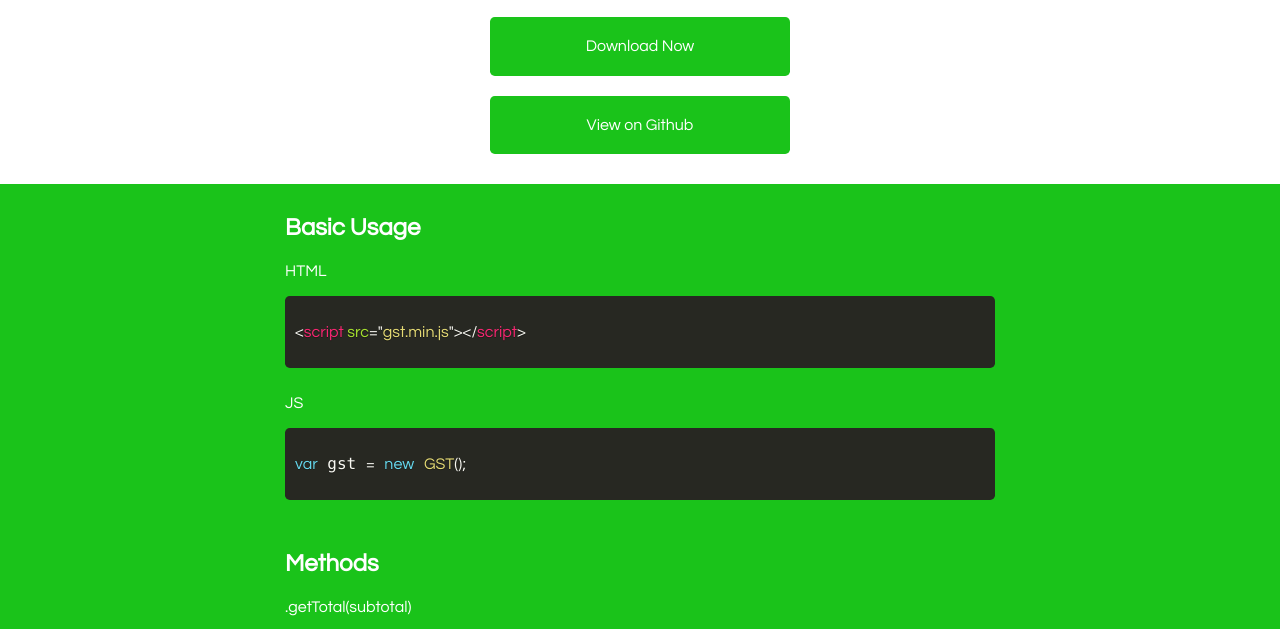
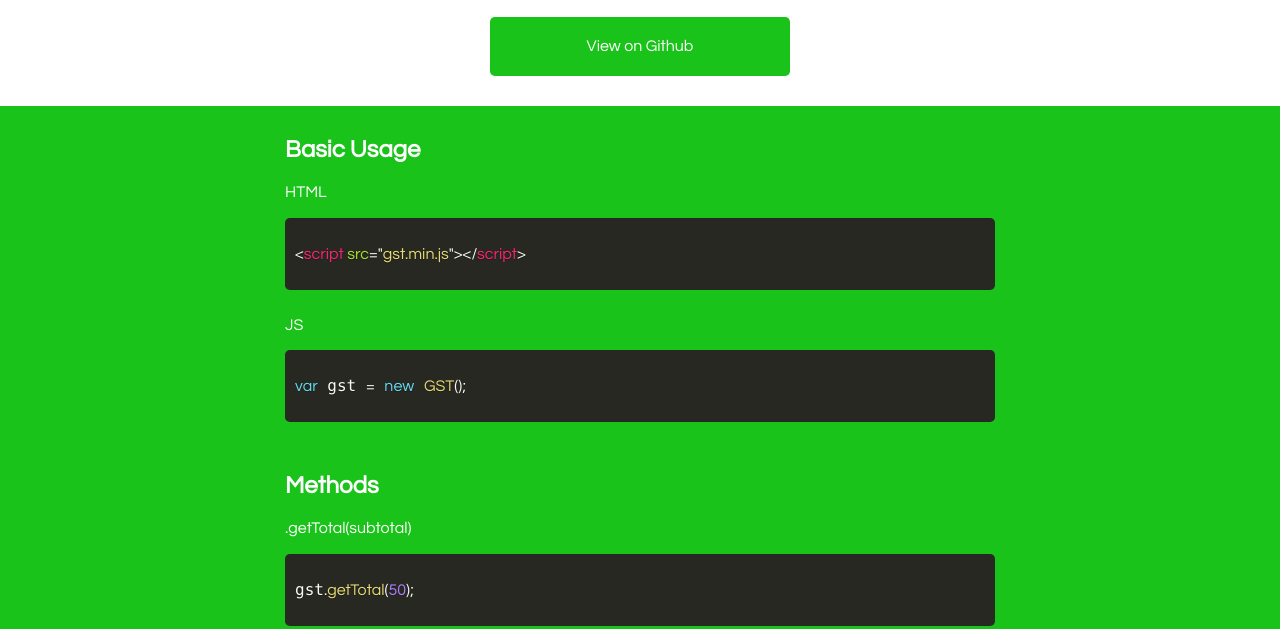
Before and after one commit to forrest-wilson/gstjs, a website: page index.html in a window 1280 px wide. Shown: the part 131-760 px from the top of the page. Drawn offline with nearby package versions, Linux system fonts and the light colour scheme.

```diff
--- a/index.html
+++ b/index.html
@@ -155,7 +155,7 @@
     <header class="inner">
         <h1>GST.JS</h1>
         <p>A Simple Vanilla Javascript Plugin for calculating GST.</p>
-        <a class="button-green">Download Now</a>
+        <!-- <a class="button-green">Download Now</a> -->
         <a href="https://github.com/forrest-wilson/gstjs" target="_blank" class="button-green">View on Github</a>
     </header>
 
```
